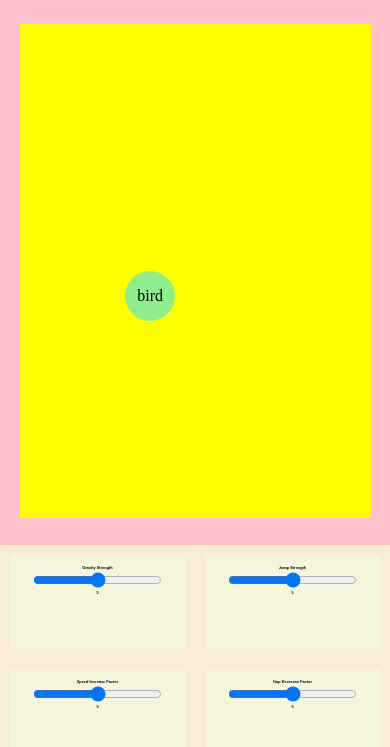
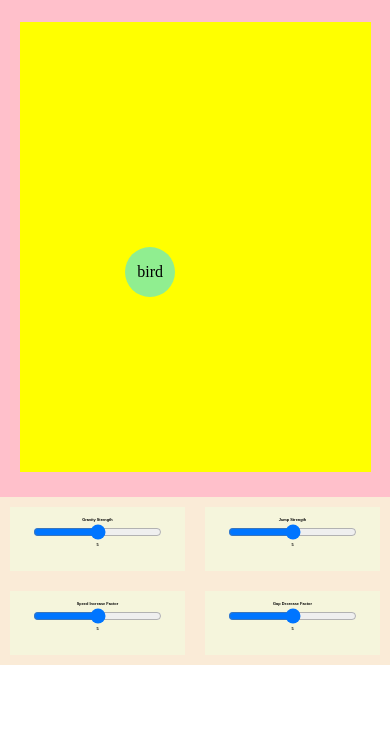
Before and after one commit to vanzic/Flappy-Bird, a plain HTML site: page index.html in a window 390 px wide. Shown: the part 71-818 px from the top of the page. Drawn offline with Linux system fonts and the light colour scheme.

Commit message:
Add files via upload

```diff
--- a/Main.css
+++ b/Main.css
@@ -22,7 +22,7 @@ body {
 
     background-color: aqua;
 
-    height: 65vh;
+    height: 500px;
     width: 50vw;
 }
 
@@ -195,6 +195,7 @@ body {
 
     .inputs-outer{
         width: 100vw;
+        height: 20vh;
         background-color: antiquewhite;
     }
 
```
